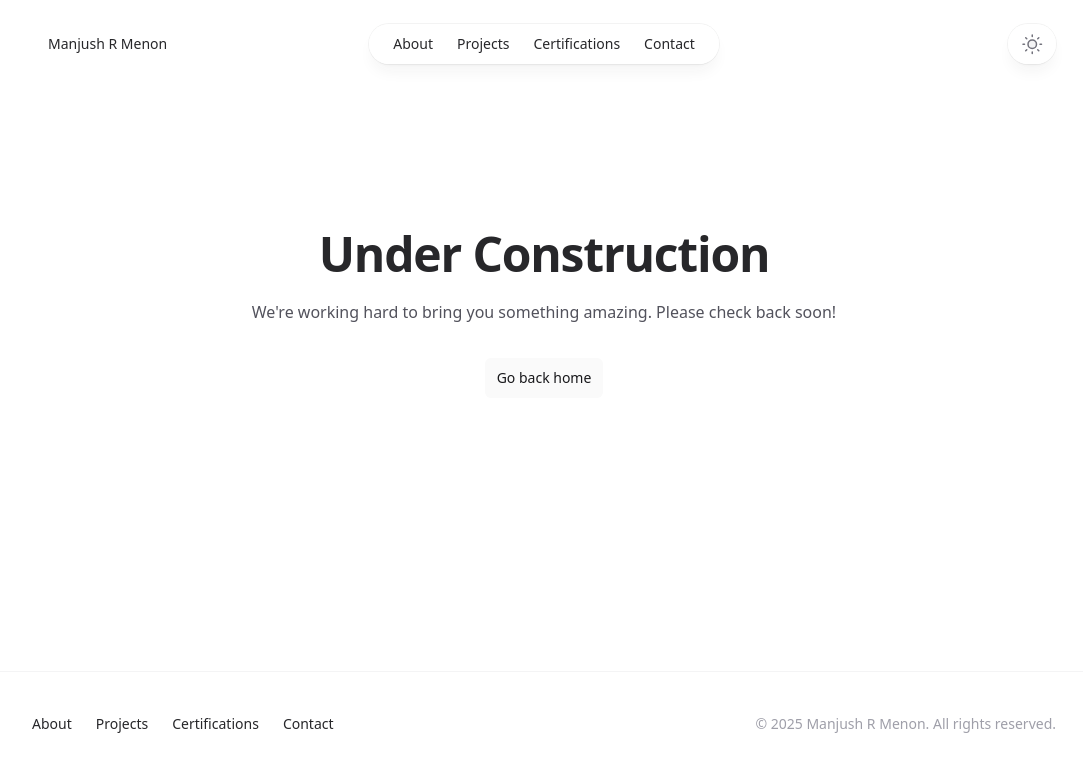
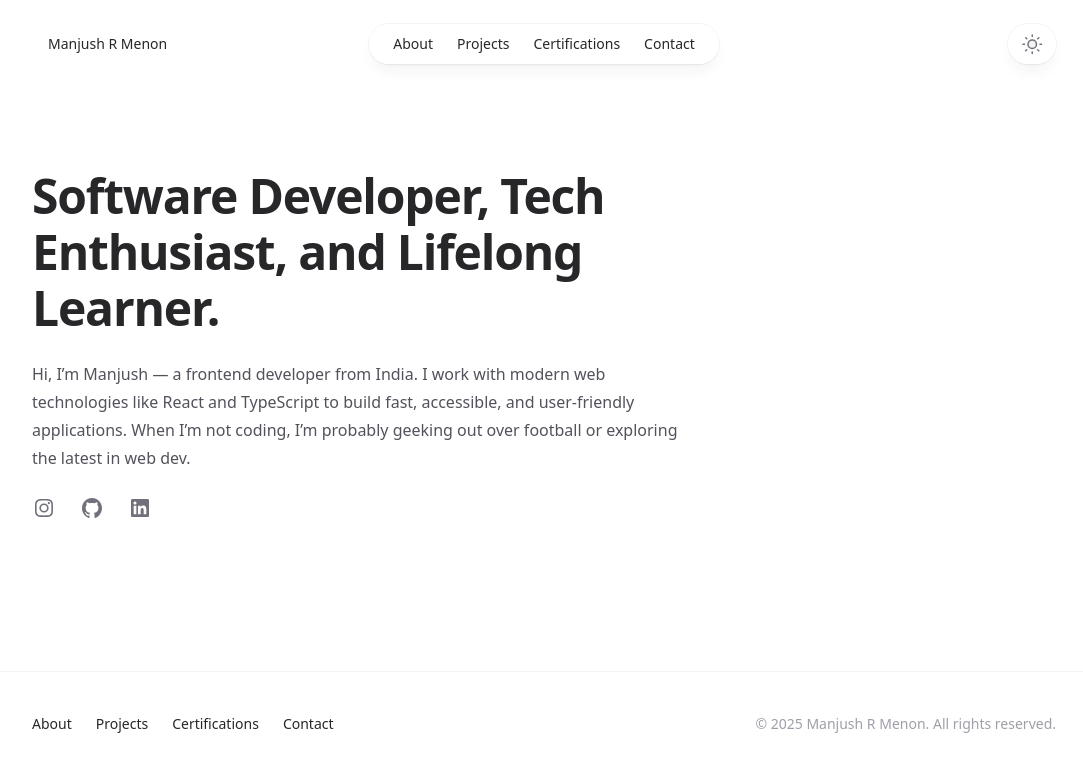
Before and after one commit to manjush-r-menon/portfolio, a Next.js app: page / in a window 1280 px wide. Shown: the top 772 px of the page, without its empty margins (96-1179 px from the left). Built offline with nearby package versions, Linux system fonts and the light colour scheme.

Commit message:
home page hero section

```diff
--- a/app/page.tsx
+++ b/app/page.tsx
@@ -1,10 +1,28 @@
 import { Container } from "@/components/container/container";
-import PageUnderConstruction from "@/components/page-under-construction/page-under-construction";
+import { GitHubIcon } from "@/components/icon-components/git-icon";
+import { InstagramIcon } from "@/components/icon-components/instagram-icon";
+import { LinkedInIcon } from "@/components/icon-components/linked-in-icon";
+import { SocialLink } from "@/components/social-link/social-link";
 
 export default function Home() {
   return (
-    <Container className="flex h-full items-center">
-      <PageUnderConstruction />
+    <Container className="flex h-full items-center mt-10">
+      <div className="max-w-2xl">
+        <h1 className="text-4xl font-bold tracking-tight text-zinc-800 sm:text-5xl dark:text-zinc-100">
+          Software Developer, Tech Enthusiast, and Lifelong Learner.
+        </h1>
+        <p className="mt-6 text-base text-zinc-600 dark:text-zinc-400">
+          Hi, I’m Manjush — a frontend developer from India. I work with modern
+          web technologies like React and TypeScript to build fast, accessible,
+          and user-friendly applications. When I’m not coding, I’m probably
+          geeking out over football or exploring the latest in web dev.
+        </p>
+        <div className="mt-6 flex gap-6">
+          <SocialLink href="#" icon={InstagramIcon} />
+          <SocialLink href="#" icon={GitHubIcon} />
+          <SocialLink href="#" icon={LinkedInIcon} />
+        </div>
+      </div>
     </Container>
   );
 }
--- /dev/null
+++ b/components/icon-components/git-icon.tsx
@@ -0,0 +1,11 @@
+export function GitHubIcon(props: React.ComponentPropsWithoutRef<"svg">) {
+  return (
+    <svg viewBox="0 0 24 24" aria-hidden="true" {...props}>
+      <path
+        fillRule="evenodd"
+        clipRule="evenodd"
+        d="M12 2C6.475 2 2 6.588 2 12.253c0 4.537 2.862 8.369 6.838 9.727.5.09.687-.218.687-.487 0-.243-.013-1.05-.013-1.91C7 20.059 6.35 18.957 6.15 18.38c-.113-.295-.6-1.205-1.025-1.448-.35-.192-.85-.667-.013-.68.788-.012 1.35.744 1.538 1.051.9 1.551 2.338 1.116 2.912.846.088-.666.35-1.115.638-1.371-2.225-.256-4.55-1.14-4.55-5.062 0-1.115.387-2.038 1.025-2.756-.1-.256-.45-1.307.1-2.717 0 0 .837-.269 2.75 1.051.8-.23 1.65-.346 2.5-.346.85 0 1.7.115 2.5.346 1.912-1.333 2.75-1.05 2.75-1.05.55 1.409.2 2.46.1 2.716.637.718 1.025 1.628 1.025 2.756 0 3.934-2.337 4.806-4.562 5.062.362.32.675.936.675 1.897 0 1.371-.013 2.473-.013 2.82 0 .268.188.589.688.486a10.039 10.039 0 0 0 4.932-3.74A10.447 10.447 0 0 0 22 12.253C22 6.588 17.525 2 12 2Z"
+      />
+    </svg>
+  );
+}
--- /dev/null
+++ b/components/icon-components/instagram-icon.tsx
@@ -0,0 +1,8 @@
+export function InstagramIcon(props: React.ComponentPropsWithoutRef<"svg">) {
+  return (
+    <svg viewBox="0 0 24 24" aria-hidden="true" {...props}>
+      <path d="M12 3c-2.444 0-2.75.01-3.71.054-.959.044-1.613.196-2.185.418A4.412 4.412 0 0 0 4.51 4.511c-.5.5-.809 1.002-1.039 1.594-.222.572-.374 1.226-.418 2.184C3.01 9.25 3 9.556 3 12s.01 2.75.054 3.71c.044.959.196 1.613.418 2.185.23.592.538 1.094 1.039 1.595.5.5 1.002.808 1.594 1.038.572.222 1.226.374 2.184.418C9.25 20.99 9.556 21 12 21s2.75-.01 3.71-.054c.959-.044 1.613-.196 2.185-.419a4.412 4.412 0 0 0 1.595-1.038c.5-.5.808-1.002 1.038-1.594.222-.572.374-1.226.418-2.184.044-.96.054-1.267.054-3.711s-.01-2.75-.054-3.71c-.044-.959-.196-1.613-.419-2.185A4.412 4.412 0 0 0 19.49 4.51c-.5-.5-1.002-.809-1.594-1.039-.572-.222-1.226-.374-2.184-.418C14.75 3.01 14.444 3 12 3Zm0 1.622c2.403 0 2.688.009 3.637.052.877.04 1.354.187 1.67.31.421.163.72.358 1.036.673.315.315.51.615.673 1.035.123.317.27.794.31 1.671.043.95.052 1.234.052 3.637s-.009 2.688-.052 3.637c-.04.877-.187 1.354-.31 1.67-.163.421-.358.72-.673 1.036a2.79 2.79 0 0 1-1.035.673c-.317.123-.794.27-1.671.31-.95.043-1.234.052-3.637.052s-2.688-.009-3.637-.052c-.877-.04-1.354-.187-1.67-.31a2.789 2.789 0 0 1-1.036-.673 2.79 2.79 0 0 1-.673-1.035c-.123-.317-.27-.794-.31-1.671-.043-.95-.052-1.234-.052-3.637s.009-2.688.052-3.637c.04-.877.187-1.354.31-1.67.163-.421.358-.72.673-1.036.315-.315.615-.51 1.035-.673.317-.123.794-.27 1.671-.31.95-.043 1.234-.052 3.637-.052Z" />
+      <path d="M12 15a3 3 0 1 1 0-6 3 3 0 0 1 0 6Zm0-7.622a4.622 4.622 0 1 0 0 9.244 4.622 4.622 0 0 0 0-9.244Zm5.884-.182a1.08 1.08 0 1 1-2.16 0 1.08 1.08 0 0 1 2.16 0Z" />
+    </svg>
+  );
+}
--- /dev/null
+++ b/components/icon-components/linked-in-icon.tsx
@@ -0,0 +1,7 @@
+export function LinkedInIcon(props: React.ComponentPropsWithoutRef<"svg">) {
+  return (
+    <svg viewBox="0 0 24 24" aria-hidden="true" {...props}>
+      <path d="M18.335 18.339H15.67v-4.177c0-.996-.02-2.278-1.39-2.278-1.389 0-1.601 1.084-1.601 2.205v4.25h-2.666V9.75h2.56v1.17h.035c.358-.674 1.228-1.387 2.528-1.387 2.7 0 3.2 1.778 3.2 4.091v4.715zM7.003 8.575a1.546 1.546 0 01-1.548-1.549 1.548 1.548 0 111.547 1.549zm1.336 9.764H5.666V9.75H8.34v8.589zM19.67 3H4.329C3.593 3 3 3.58 3 4.297v15.406C3 20.42 3.594 21 4.328 21h15.338C20.4 21 21 20.42 21 19.703V4.297C21 3.58 20.4 3 19.666 3h.003z" />
+    </svg>
+  );
+}
--- /dev/null
+++ b/components/social-link/social-link.tsx
@@ -0,0 +1,14 @@
+import Link from "next/link";
+
+export function SocialLink({
+  icon: Icon,
+  ...props
+}: React.ComponentPropsWithoutRef<typeof Link> & {
+  icon: React.ComponentType<{ className?: string }>;
+}) {
+  return (
+    <Link className="group -m-1 p-1" {...props}>
+      <Icon className="h-6 w-6 fill-zinc-500 transition group-hover:fill-zinc-600 dark:fill-zinc-400 dark:group-hover:fill-zinc-300" />
+    </Link>
+  );
+}
```
